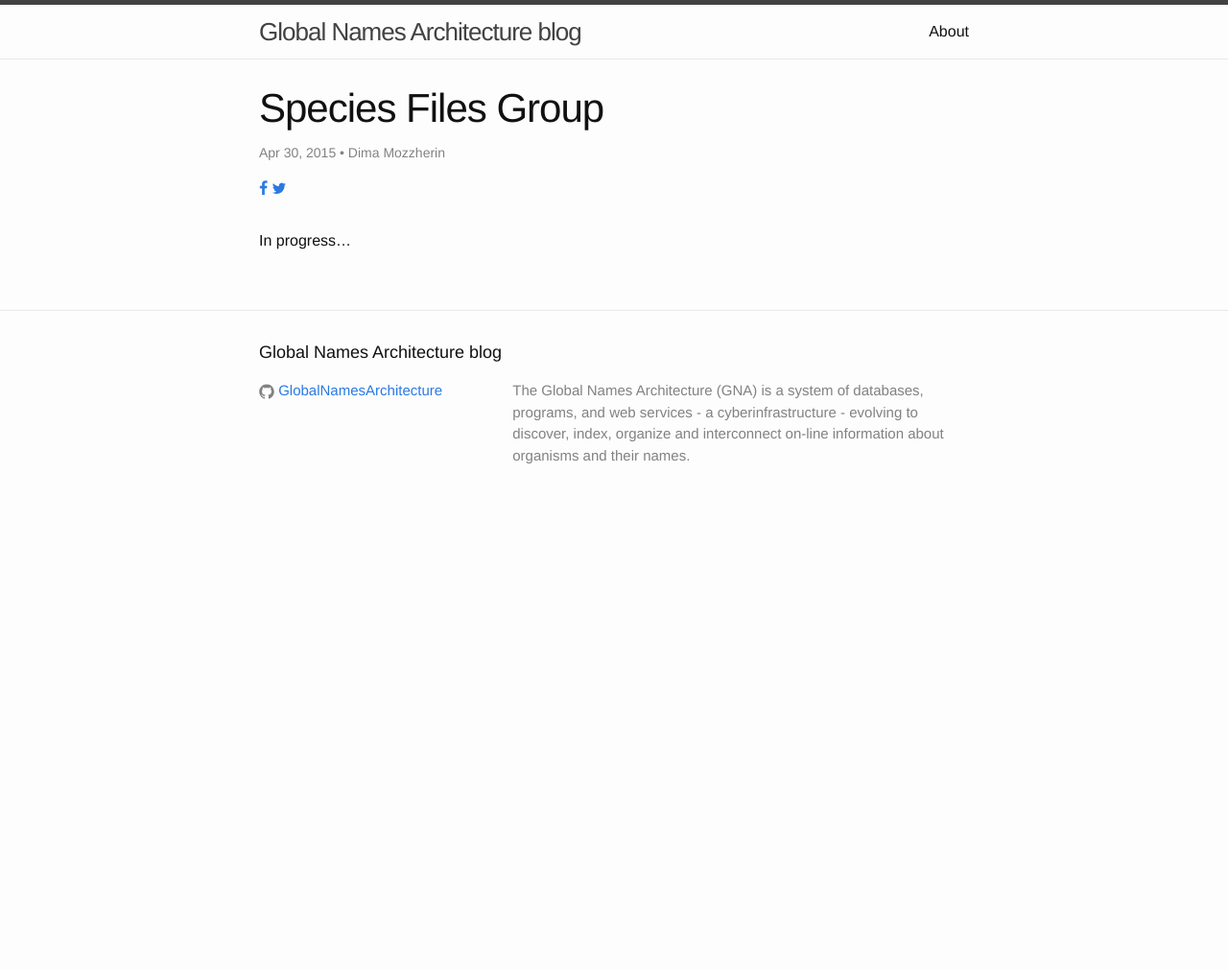
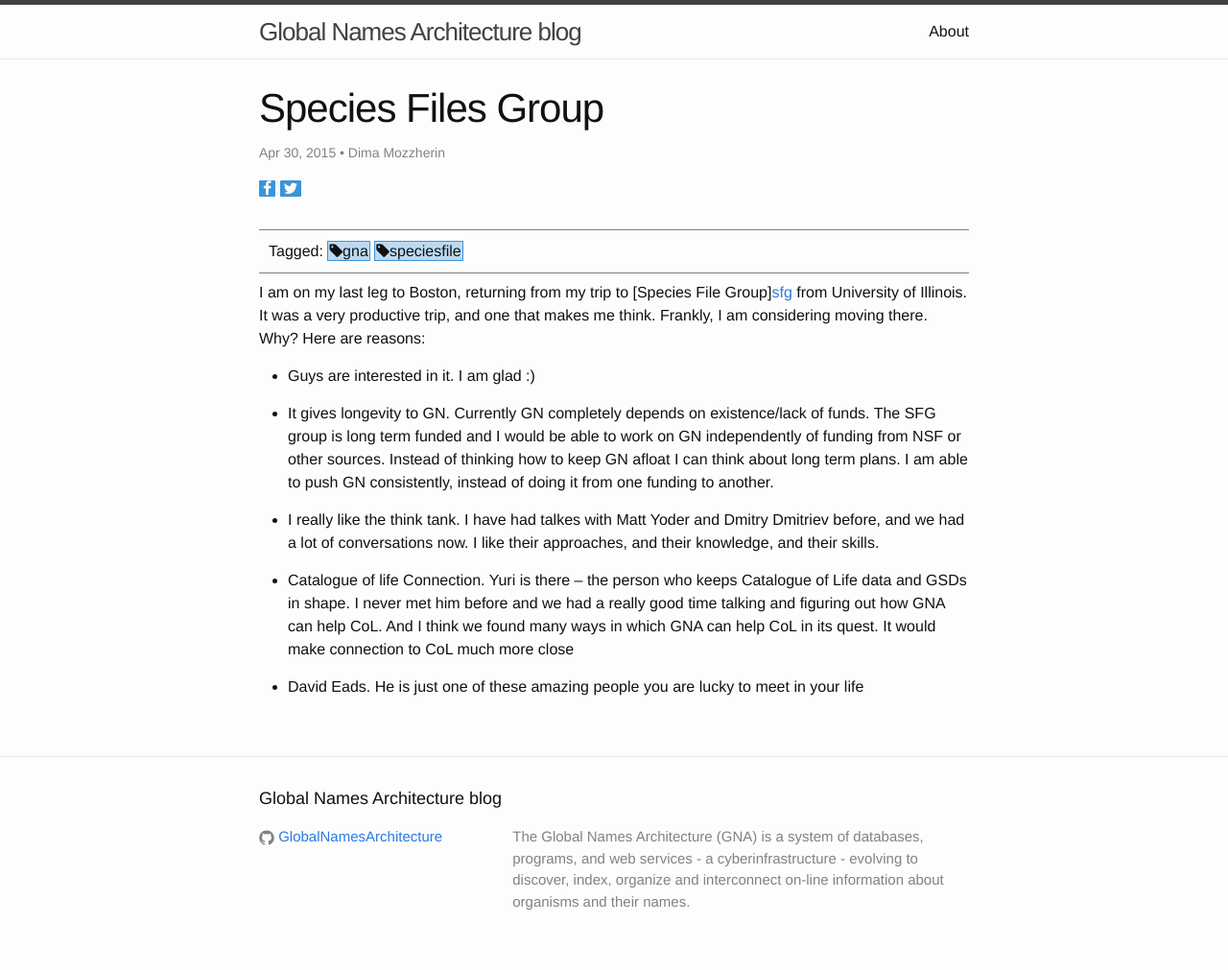
Before and after one commit to GlobalNamesArchitecture/GlobalNamesArchitecture.github.io, a Jekyll site: the page built from _posts/2015-04-30-species-file-group.md, in a window 1280 px wide. Shown: the whole page at 96% size. Built offline with Jekyll 4.4.1, drawn with Linux system fonts in a browser that asks for light colours; nearby versions of some CDN libraries; before the commit the page ends 900 px from its top, so only the background shows below that.

Commit message:
move in progress to current

```diff
--- a/_layouts/post.html
+++ b/_layouts/post.html
@@ -17,6 +17,14 @@
   </header>
 
   <article class="post-content">
+		{% if page.categories and page.categories.size > 0 %}
+			<div class="tags">
+				Tagged:
+				{% for tag in page.categories %}
+				<span><i class="fa fa-tag"></i>{{ tag }}</span>
+				{% endfor %}
+			</div>
+		{% endif %}
     {{ content }}
   </article>
 
--- a/_posts/2015-04-30-species-file-group.md
+++ b/_posts/2015-04-30-species-file-group.md
@@ -3,7 +3,31 @@
 title: "Species Files Group"
 date: 2015-04-30 05:52:58
 author: "Dima Mozzherin"
-categories: "gna speciesfiles"
+categories: "gna speciesfile"
 ---
 
-In progress...
+I am on my last leg to Boston, returning from my trip to [Species File
+Group][sfg](SFG) from University of Illinois. It was a very productive trip,
+and one that makes me think. Frankly, I am considering moving there. Why? Here
+are reasons:
+
+* Guys are interested in it. I am glad :)
+
+* It gives longevity to GN. Currently GN completely depends on existence/lack
+of funds. The SFG group is long term funded and I would be able to work on GN
+independently of funding from NSF or other sources. Instead of thinking how to
+keep GN afloat I can think about long term plans. I am able to push GN
+consistently, instead of doing it from one funding to another.
+
+* I really like the think tank. I have had talkes with Matt Yoder and Dmitry
+Dmitriev before, and we had a lot of conversations now. I like their approaches,
+and their knowledge, and their skills.
+
+* Catalogue of life Connection. Yuri is there -- the person who keeps Catalogue
+of Life data and GSDs in shape. I never met him before and we had a really
+good time talking and figuring out how GNA can help CoL. And I think we found
+many ways in which GNA can help CoL in its quest. It would make connection to
+CoL much more close
+
+* David Eads. He is just one of these amazing people you are lucky to meet in
+your life
--- a/_sass/_layout.scss
+++ b/_sass/_layout.scss
@@ -1,3 +1,5 @@
+$blue: #3B94D9;
+
 /**
  * Site header
  */
@@ -229,3 +231,34 @@
         }
     }
 }
+a{
+	&.sharer {
+		padding: 0px 4px;
+		border-radius: 1px;
+		color: #333;
+
+		i {
+			margin: 0px;
+		}
+	}
+	&.facebook {
+		background: $blue;
+		color: #fff;
+	}
+	&.twitter {
+		background: $blue;
+		color: #fff;
+	}
+}
+
+.tags {
+  span {
+    background-color: lighten($blue, 30%);
+    padding: 1px;
+    border: 1px solid $blue;
+  }
+  border-top: 1px solid grey;
+  border-bottom: 1px solid grey;
+  padding: 10px;
+  margin-bottom: 0.5em;
+}
```
